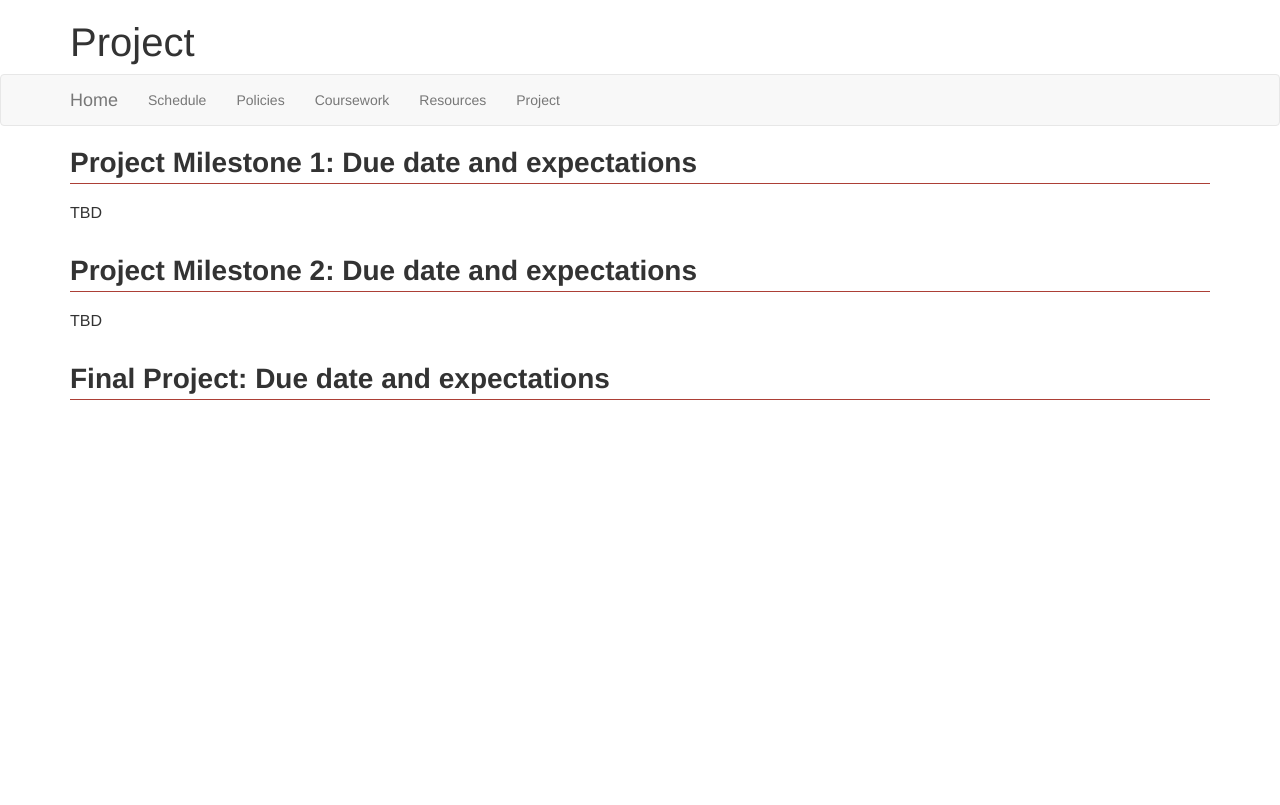
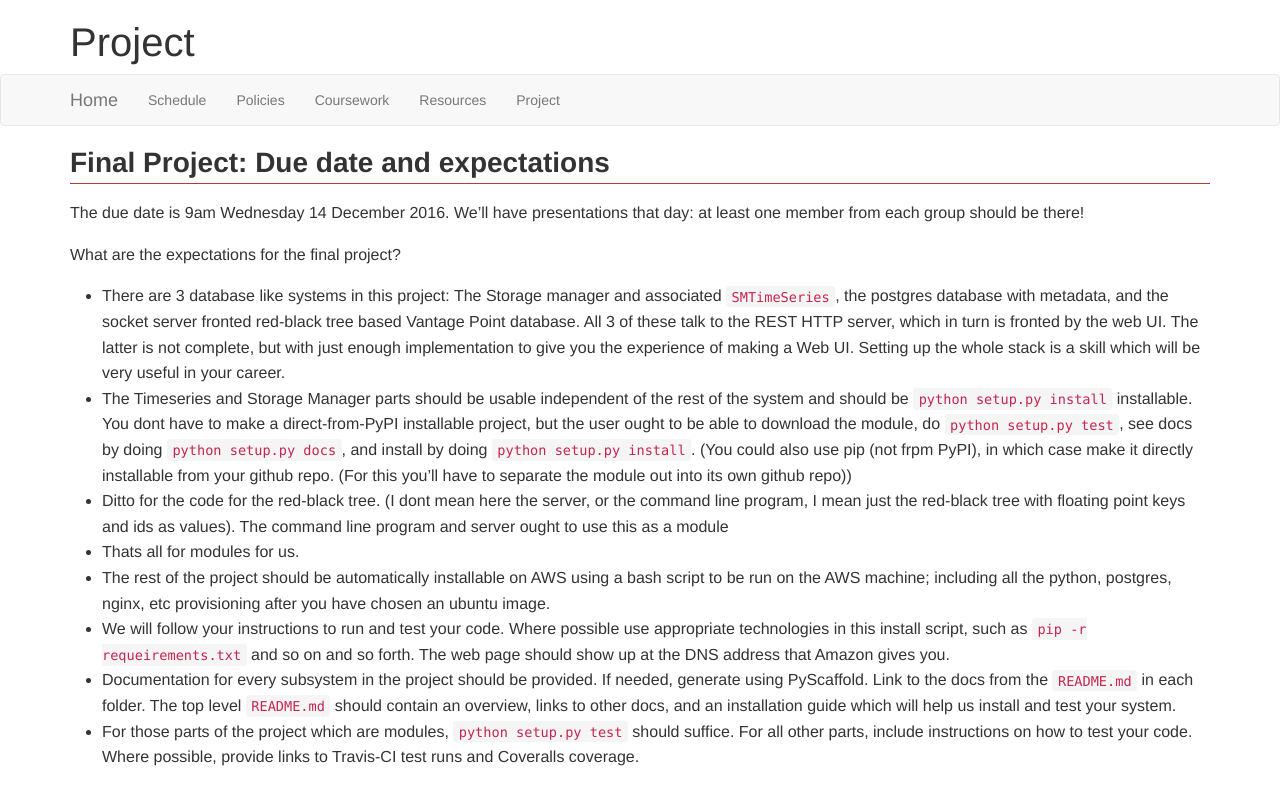
Before and after one commit to iacs-cs207/cs207-2016, a Jekyll site: the page built from project.md, in a window 1280 px wide. Shown: the top 805 px of the page. Built offline with Jekyll 4.4.1, drawn with Linux system fonts in a browser that asks for light colours; nearby versions of some CDN libraries; Markdown is read by kramdown in place of the engine named in the settings.

Commit message:
added final stuff

```diff
--- a/project.md
+++ b/project.md
@@ -3,12 +3,17 @@ title: Project
 layout: default
 ---
 
-## Project Milestone 1: Due date and expectations
+## Final Project: Due date and expectations
 
-TBD
+The due date is 9am Wednesday 14 December 2016. We'll have presentations that day: at least one member from each group should be there!
 
-## Project Milestone 2: Due date and expectations
+What are the expectations for the final project?
 
-TBD
-
-## Final Project: Due date and expectations
+- There are 3 database like systems in this project: The Storage manager and associated `SMTimeSeries`, the postgres database with metadata, and the socket server fronted red-black tree based Vantage Point database. All 3 of these talk to the REST HTTP server, which in turn is fronted by the web UI. The latter is not complete, but with just enough implementation to give you the experience of making a Web UI. Setting up the whole stack is a skill which will be very useful in your career.
+- The Timeseries and Storage Manager parts should be usable independent of the rest of the system and should be `python setup.py install` installable. You dont have to make a direct-from-PyPI installable project, but the user ought to be able to download the module, do `python setup.py test`, see docs by doing `python setup.py docs`, and install by doing `python setup.py install`. (You could also use pip (not frpm PyPI), in which case make it directly installable from your github repo. (For this you'll have to separate the module out into its own github repo))
+- Ditto for the code for the red-black tree. (I dont mean here the server, or the command line program, I mean just the red-black tree with floating point keys and ids as values). The command line program and server ought to use this as a module
+- Thats all for modules for us.
+- The rest of the project should be automatically installable on AWS using a bash script to be run on the AWS machine; including all the python, postgres, nginx, etc provisioning after you have chosen an ubuntu image.
+- We will follow your instructions to run and test your code. Where possible use appropriate technologies in this install script, such as `pip -r requeirements.txt` and so on and so forth. The web page should show up at the DNS address that Amazon gives you.
+- Documentation for every subsystem in the project should be provided. If needed, generate using PyScaffold. Link to the docs from the `README.md` in each folder. The top level `README.md` should contain an overview, links to other docs, and an installation guide which will help us install and test your system.
+- For those parts of the project which are modules, `python setup.py test` should suffice. For all other parts, include instructions on how to test your code. Where possible, provide links to Travis-CI test runs and Coveralls coverage.
```
Also changed, not shown: learned.md (added, +116 -0 lines), schedule.md (+3 -3 lines).
